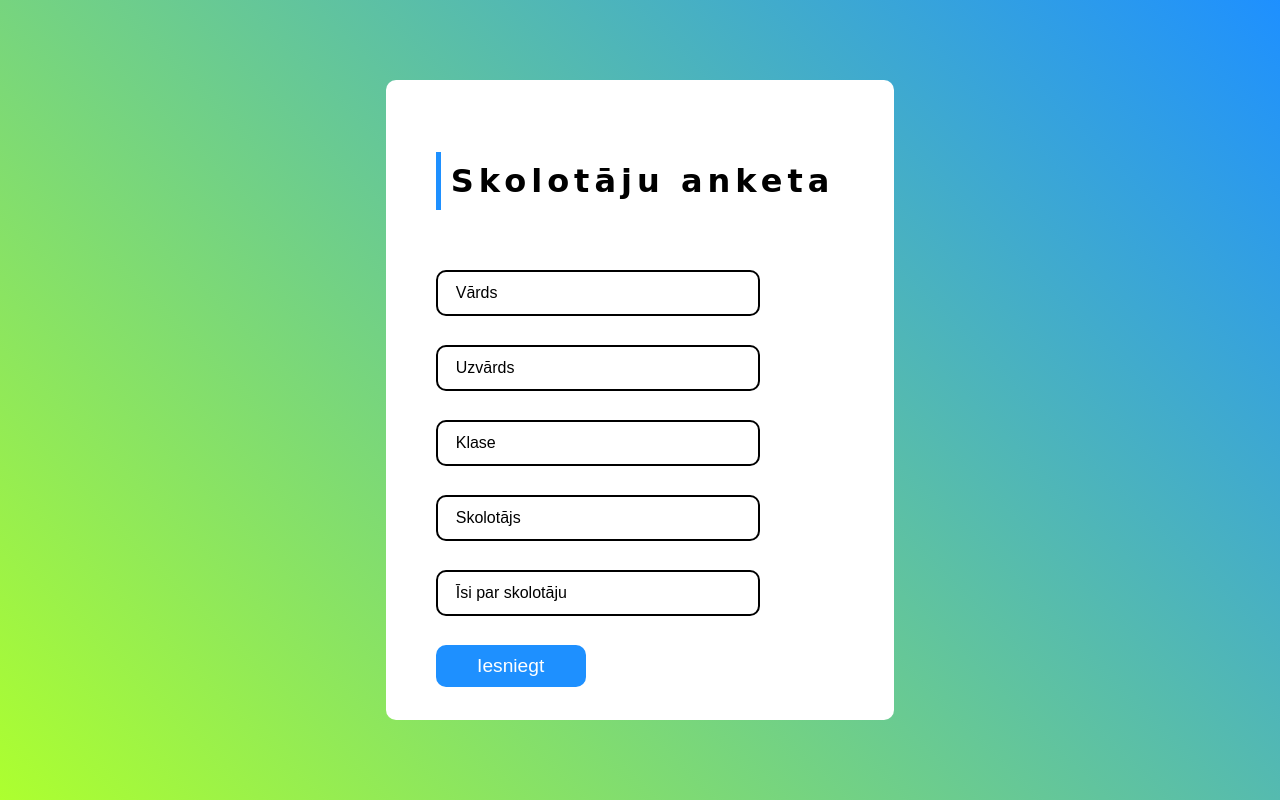
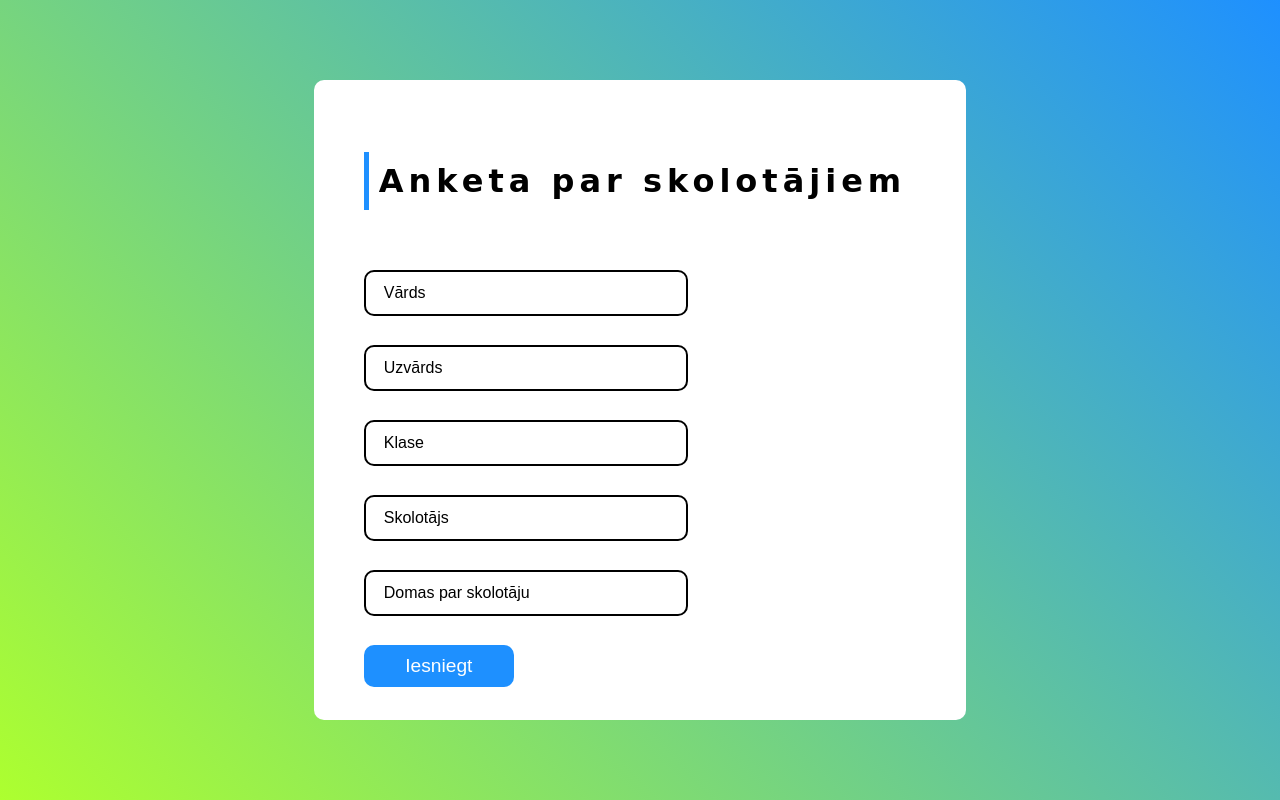
Before and after one commit to mutiss13/Datorika, a plain HTML site: page index.html in a window 1280 px wide. Drawn offline with Linux system fonts and the light colour scheme; a web font is replaced by a local one.

Commit message:
Update index.html

```diff
--- a/index.html
+++ b/index.html
@@ -5,14 +5,14 @@
     <meta http-equiv="X-UA-Compatible" content="IE=edge">
     <meta name="viewport" content="width=device-width, initial-scale=1.0">
     <link rel="stylesheet" href="anketav2.css">
-    <title>Skolotāju Anketa</title>
+    <title>Anketa par skolotājiem</title>
 </head>
 
 <body>
 
     <div class="center">
 
-        <h1>Skolotāju anketa</h1>
+        <h1>Anketa par skolotājiem</h1>
         <form action="https://sheetdb.io/api/v1/w69sboyynnqm9" method="POST" id="sheetdb-form">
           <div class="inputbox">
             <input name="data[Vārds]" type="text" required="required">
@@ -31,8 +31,8 @@
             <span>Skolotājs</span>
           </div>
           <div class="inputbox">
-            <input name="data[Īsi par skolotāju]" type="text" required="required">
-            <span>Īsi par skolotāju</span>
+            <input name="data[Domas par skolotāju]" type="text" required="required">
+            <span>Domas par skolotāju</span>
           </div>
 
           <div class="inputbox">
```
